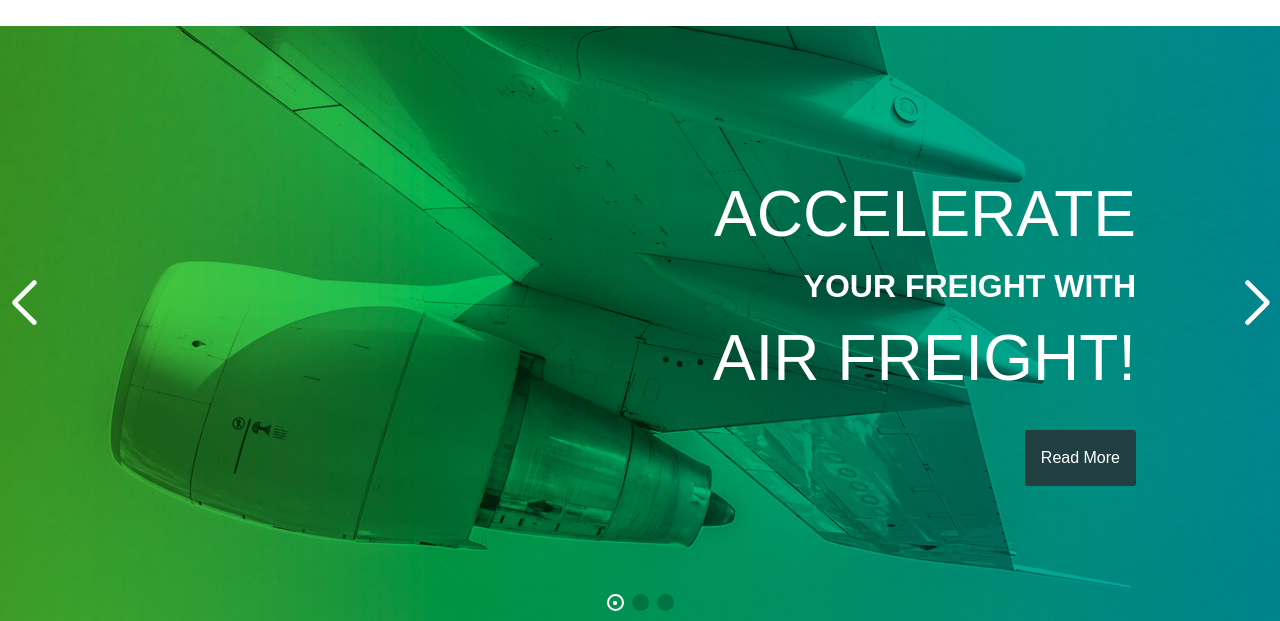
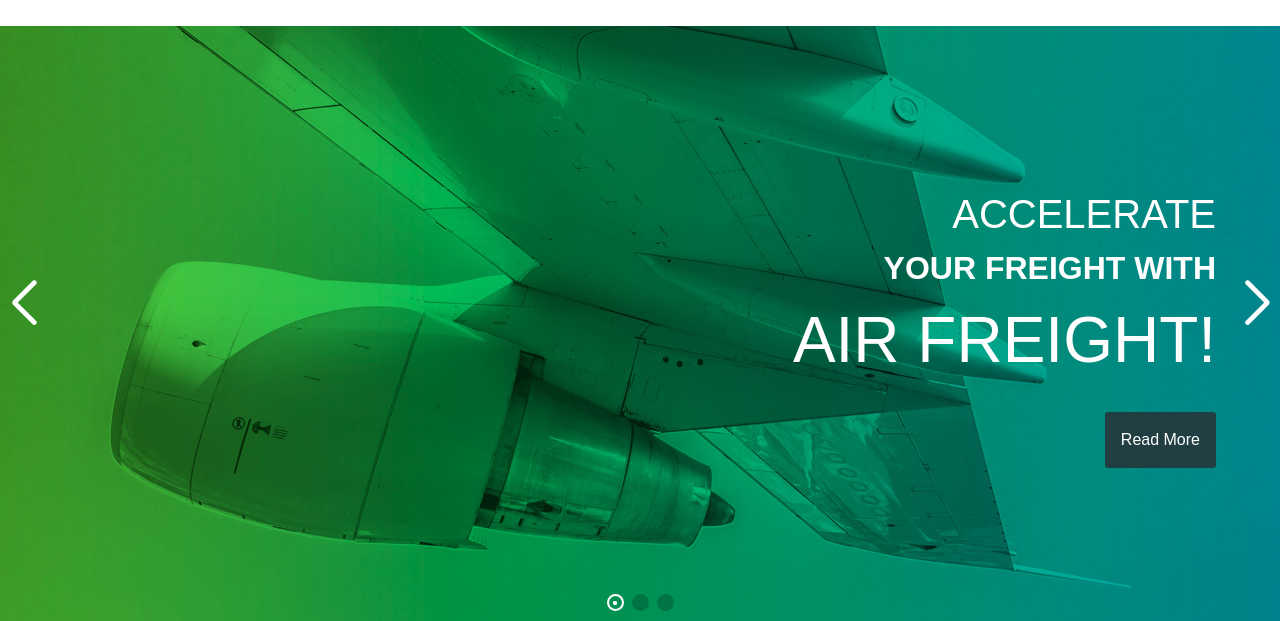
Before and after one commit to ArturBaghdanyan/Smart-Shippings, a website with bundled scripts: page index.html in a window 1280 px wide. Shown: the part 179-800 px from the top of the page. Built offline with nearby package versions, Linux system fonts and the light colour scheme.

Commit message:
changed swiper

```diff
--- a/index.html
+++ b/index.html
@@ -93,7 +93,7 @@
     </div>
 </header>
 
-<div class="swiper swiper1 size">
+<div class="swiper swiper1">
   <div class="swiper-wrapper w-100 h-100 d-flex"></div>
   <div class="swiper-pagination">
     <span class="border"></span>
--- a/index.js
+++ b/index.js
@@ -82,13 +82,13 @@ $(document).ready(function() {
         const slideHTML = `
       <div class="swiper-slide columns" key=${item.id}
       style="background-image: url('${item.bgImage}')">
-        <div class="column size">
+        <div class="column">
             <div class="lh-md d-flex flex-column swiper-image"
                 style="${item === swiperData[0] ? 'text-transform: uppercase;' : ''}">
-                <span style="font-size: 64px" class="animate">${item.text1}</span>
+                <span class="fs-1 md:fs-3" class="animate">${item.text1}</span>
                 <span class="fs-2 fw-bold animate">${item.text2}</span>
                 <span
-                style="padding-left: 33rem; ${item === swiperData[0] ? 'font-size: 64px;' : 'font-size: 18px'}"
+                style="padding-left: 5rem; ${item === swiperData[0] ? 'font-size: 64px;' : 'font-size: 18px'}"
                 class="animate"
                 >${item.text3}</span>
             </div>
```
